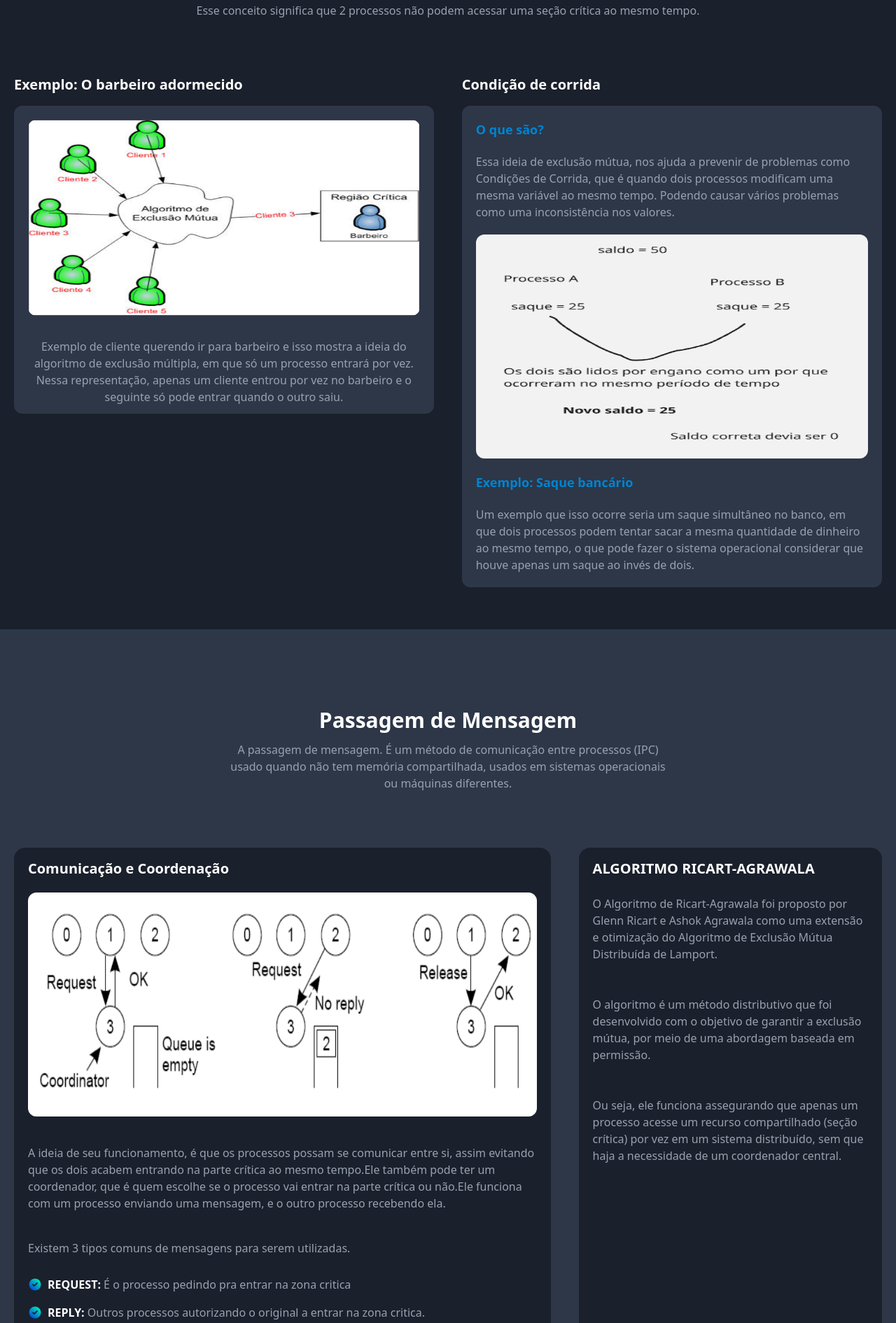
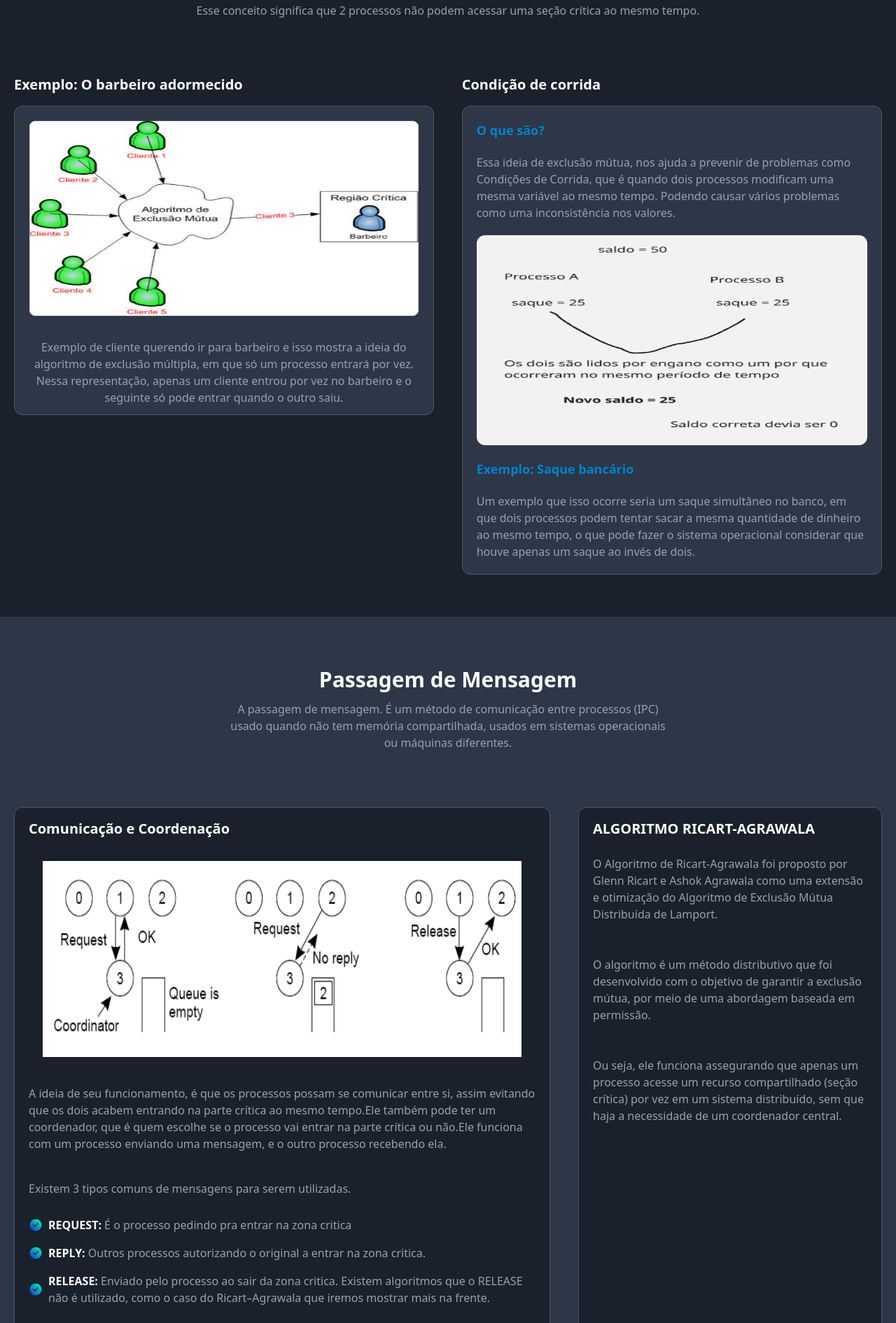
Before and after one commit to Lucasmenezes08/SO-ALGORITMO-RMI, a website: page src/index.html in a window 1280 px wide. Shown: the part 1003-2893 px from the top of the page at 70% size. Drawn offline with Linux system fonts and the light colour scheme.

Commit message:
:recycle: refactor: refatorar padronização de componentes.

```diff
--- a/src/index.html
+++ b/src/index.html
@@ -37,7 +37,7 @@
 
                 <section class="flex flex-col">
                     <h4 class="text-xl  text-white font-semibold text-shadow-2xs">Exemplo: O barbeiro adormecido</h4>
-                    <section class="flex flex-col justify-center items-center mt-4 bg-[#2d3748] rounded-xl">
+                    <section class="flex flex-col justify-center items-center mt-4 bg-[#2d3748] rounded-xl border-1 border-solid border-gray-600">
                         <img src="./assets/image4.png" class="w-full h-80 px-5 py-5 rounded-4xl">
                         <p class="text-md text-gray-400 font-light py-3 px-5 text-center">
                             Exemplo de cliente querendo ir para barbeiro e isso mostra a ideia do algoritmo de exclusão múltipla, em que só um processo entrará por vez. Nessa representação, apenas um cliente entrou por vez no barbeiro e o seguinte só pode entrar quando o outro saiu.
@@ -48,12 +48,12 @@
 
                 <section class="flex flex-col">
                     <h4 class="text-xl  text-white font-semibold text-shadow-2xs">Condição de corrida</h4>
-                    <section class="flex flex-col justify-center items-center mt-4 bg-[#2d3748] rounded-xl">
+                    <section class="flex flex-col justify-center items-center mt-4 bg-[#2d3748] rounded-xl border-1 border-solid border-gray-600">
                         <section>
                             <h5 class="px-5 py-5 text-lg text-sky-600 font-semibold text-shadow-2xs">O que são?</h5>
                             <p class="px-5 text-md text-gray-400 font-light text-start">Essa ideia de exclusão mútua, nos ajuda a prevenir de problemas como Condições de Corrida, que é quando dois processos modificam uma mesma variável ao mesmo tempo. Podendo causar vários problemas como uma inconsistência nos valores.</p>
                         </section>
-                       <img src="./assets/image3.png" class="w-full h-90 px-5 py-5 rounded-4xl">
+                       <img src="./assets/image3.png" class="w-full h-85 px-5 py-5 rounded-4xl">
 
                         <section>
                             <h5 class="px-5 text-lg text-sky-600 font-semibold text-shadow-2xs">Exemplo: Saque bancário</h5>
@@ -71,15 +71,15 @@
 
         <section class="w-full flex flex-col bg-[#2d3748] font-sans py-15 ">
 
-            <section class="flex flex-col justify-center items-center mt-10">
+            <section class="flex flex-col justify-center items-center">
                 <h3 class="py-3 text-3xl  text-white font-semibold text-shadow-2xs">Passagem de Mensagem</h3>
                 <p class=" w-[50%] text-center text-md text-gray-400 font-light overflow-wrap break-after-all">A passagem de mensagem. É um método de comunicação entre processos (IPC) usado quando não tem memória compartilhada, usados em sistemas operacionais ou máquinas diferentes.</p>
             </section>
 
             <section class="flex flex-row justify-center mt-20 px-5 gap-10">
-                <section class="flex flex-col bg-[#1a202c] rounded-2xl pb-10">
-                    <h4 class="px-5 pt-4 text-xl text-white font-semibold text-shadow-2xs">Comunicação e Coordenação</h4>
-                    <img src="./assets/image2.png" class="w-full h-90 px-5 py-5 rounded-4xl">
+                <section class="flex flex-col justify-center bg-[#1a202c] rounded-xl pb-10 border-1 border-solid border-gray-600">
+                    <h4 class="px-5 pt-4 pb-3 text-xl text-white font-semibold text-shadow-2xs">Comunicação e Coordenação</h4>
+                    <img src="./assets/image2.png" class="w-full h-80 px-10 py-5 rounded-5xl">
                     <p class="px-5 py-5 text-md text-gray-400 font-light text-start">A ideia de seu funcionamento, é que os processos possam se comunicar entre si, assim evitando que os dois acabem entrando na parte crítica ao mesmo tempo.Ele também pode ter um coordenador, que é quem escolhe se o processo vai entrar na parte crítica ou não.Ele funciona com um processo enviando uma mensagem, e o outro processo recebendo ela.</p>
                     <p class="px-5 py-5 text-md text-gray-400 font-light text-start">Existem 3 tipos comuns de mensagens para serem utilizadas.</p>
 
@@ -106,7 +106,7 @@
 
 
 
-                <section class="flex flex-col bg-[#1a202c] rounded-2xl">
+                <section class="flex flex-col bg-[#1a202c] rounded-xl border-1 border-solid border-gray-600">
                     <h4 class="px-5 text-start pt-4 text-xl text-white font-semibold text-shadow-2xs">ALGORITMO RICART-AGRAWALA</h4>
                     <p class="px-5 py-6 text-md text-gray-400 font-light text-start">O Algoritmo de Ricart-Agrawala foi proposto por Glenn Ricart e Ashok Agrawala como uma extensão e otimização do Algoritmo de Exclusão Mútua Distribuída de Lamport.</p>
                     <p class="px-5 py-6 text-md text-gray-400 font-light text-start">O algoritmo é um método distributivo que foi desenvolvido com o objetivo de garantir a exclusão mútua, por meio de uma abordagem baseada em permissão.</p>
@@ -116,9 +116,10 @@
 
             </section>
 
+        </section>
 
 
-
+        <section class="bg-gray-900">
 
         </section>
 
```
Also changed, not shown: src/output.css.
